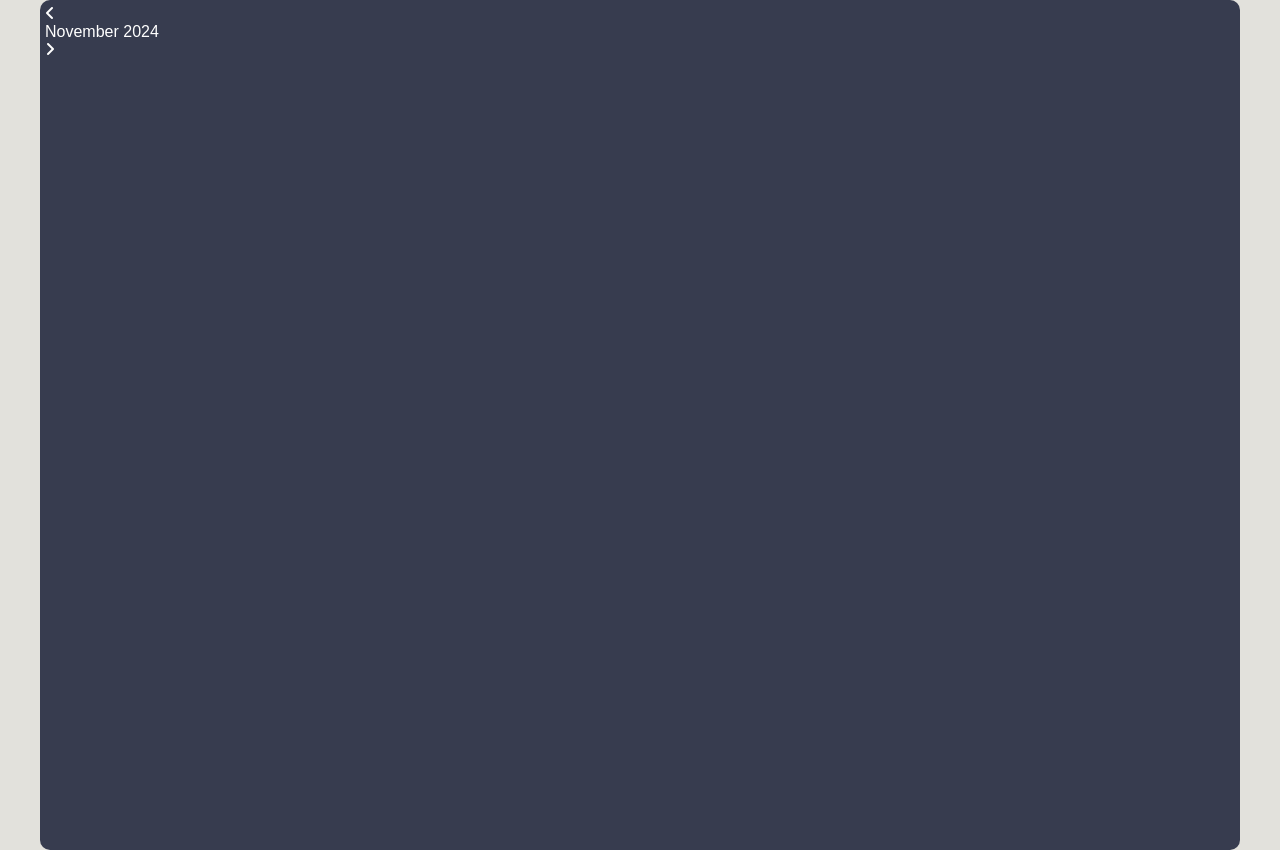
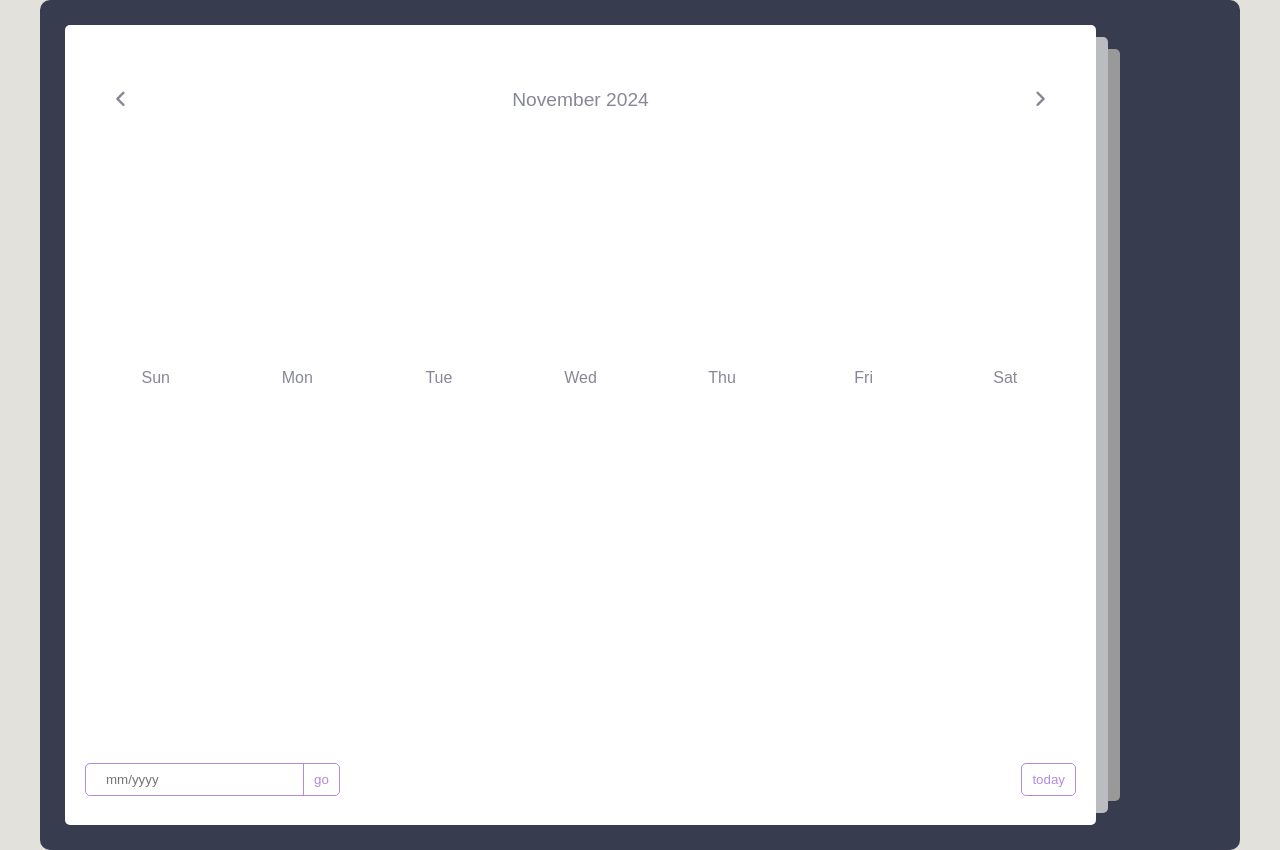
Before and after one commit to sconett/calendar, a plain HTML site: page index.html in a window 1280 px wide. Drawn offline with Linux system fonts and the light colour scheme.

Commit message:
Changes again

```diff
--- a/index.html
+++ b/index.html
@@ -17,6 +17,25 @@
           <div class="date">November 2024</div>
           <i class="fa fa-angle-right next"></i>
         </div>
+        <div class="weekdays">
+          <div>sun</div>
+          <div>mon</div>
+          <div>tue</div>
+          <div>wed</div>
+          <div>thu</div>
+          <div>fri</div>
+          <div>sat</div>
+        </div>
+        <div class="days">
+          <!-- add days in javascript -->
+        </div>
+        <div class="goto-today">
+          <div class="goto">
+            <input type="text" placeholder="mm/yyyy" class="date-input">
+            <button class="today-btn">go</button>
+          </div>
+          <button class="today-btn">today</button>
+        </div>
       </div>
     </div>
   </div>
--- a/style.css
+++ b/style.css
@@ -28,3 +28,214 @@ body {
   border-radius: 10px;
   background-color: #373c4f;
 }
+
+.left {
+  width: 90%;
+  padding: 20px;
+}
+
+.calendar {
+  position: relative;
+  width: 100%;
+  height: 100%;
+  display: flex;
+  flex-direction: column;
+  flex-wrap: wrap;
+  justify-content: space-between;
+  color: #878895;
+  border-radius: 5px;
+  background-color: #fff;
+}
+
+.calendar::before,
+.calendar::after {
+  content: "";
+  position: absolute;
+  top: 50%;
+  left: 100%;
+  width: 12px;
+  height: 97%;
+  border-radius: 0 5px 5px 0;
+  background-color: #d3d5d6d7;
+  transform: translateY(-50%);
+}
+
+.calendar::before {
+  height: 94%;
+  left: calc(100% + 12px);
+  background-color: rgb(153, 153, 153);
+}
+
+.calendar .month {
+  width: 100%;
+  height: 150px;
+  display: flex;
+  align-items: center;
+  justify-content: space-between;
+  padding: 0 50px;
+  font-size: 1.2rem;
+  font-weight: 500;
+  text-transform: capitalize;
+}
+
+.calendar .month .prev,
+.calendar .month .next {
+  cursor: pointer;
+}
+
+.calendar .month .prev:hover,
+.calendar .month .next:hover {
+  color: var(--primary-clr);
+}
+
+.calendar .weekdays {
+  width: 100%;
+  height: 100px;
+  display: flex;
+  align-items: center;
+  justify-content: space-between;
+  padding: 0 20px;
+  font-size: 1rem;
+  font-weight: 500;
+  text-transform: capitalize;
+}
+
+.calendar .weekdays div {
+  width: 14.28%;
+  height: 100%;
+  display: flex;
+  align-items: center;
+  justify-content: center;
+}
+
+.calendar .days {
+  width: 100%;
+  display: flex;
+  flex-wrap: wrap;
+  justify-content: space-between;
+  padding: 0 20px;
+  font-size: 1rem;
+  font-weight: 500;
+  margin-bottom: 20px;
+}
+
+.calendar .days .day {
+  width: 14.28%;
+  height: 90px;
+  display: flex;
+  align-items: center;
+  justify-content: center;
+  cursor: pointer;
+  color: var(--primary-clr);
+  border: 1px solid #f5f5f5;
+}
+
+.calendar .day:not(.prev-date, .next-date):hover {
+  color: #fff;
+  background-color: var(--primary-clr);
+}
+
+.calendar .days .prev-date,
+.calendar .days .next-date {
+  color: #b3b3b3;
+}
+
+.calendar .days .active {
+  position: relative;
+  font-size: 2rem;
+  color: #fff;
+  background-color: var(--primary-clr);
+}
+
+.calendar .days .active::before {
+  content: "";
+  position: absolute;
+  top: 0;
+  left: 0;
+  width: 100%;
+  height: 100%;
+  box-shadow: 0 0 10px 2px var(--primary-clr);
+}
+
+.calendar .days .today {
+  font-size: 2rem;
+}
+
+.calendar .days .event {
+  position: relative;
+}
+
+.calendar .days .event::after {
+  content: "";
+  position: absolute;
+  bottom: 10%;
+  left: 50%;
+  width: 75%;
+  height: 6px;
+  border-radius: 30px;
+  transform: translateX(-50%);
+  background-color: var(--primary-clr);
+}
+
+.calendar .event:hover::after {
+  background-color: #fff;
+}
+
+.calendar .active.event::after {
+  background-color: #fff;
+  bottom: 20%;
+}
+
+.calendar .active.event {
+  padding-bottom: 10px;
+}
+
+.calendar .goto-today {
+  width: 100%;
+  height: 50px;
+  display: flex;
+  align-items: center;
+  justify-content: space-between;
+  gap: 5px;
+  padding: 0 20px;
+  margin-bottom: 20px;
+  color: var(--primary-clr);
+}
+
+.calendar .goto-today .goto {
+  display: flex;
+  align-items: center;
+  border-radius: 5px;
+  overflow: hidden;
+  border: 1px solid var(--primary-clr);
+}
+
+.calendar .goto-today .goto input {
+  width: 100%;
+  height: 30px;
+  outline: none;
+  border: none;
+  border-radius: 5px;
+  padding: 0 20px;
+  color: var(--primary-clr);
+}
+
+.calendar .goto-today button {
+  padding: 8px 10px;
+  border: 1px solid var(--primary-clr);
+  border-radius: 5px;
+  background-color: transparent;
+  cursor: pointer;
+  color: var(--primary-clr);
+}
+
+.calendar .goto-today button:hover {
+  color: #fff;
+  background-color: var(--primary-clr);
+}
+
+.calendar .goto-today .goto button {
+  border: none;
+  border-left: 1px solid var(--primary-clr);
+  border-radius: 0;
+}
```
